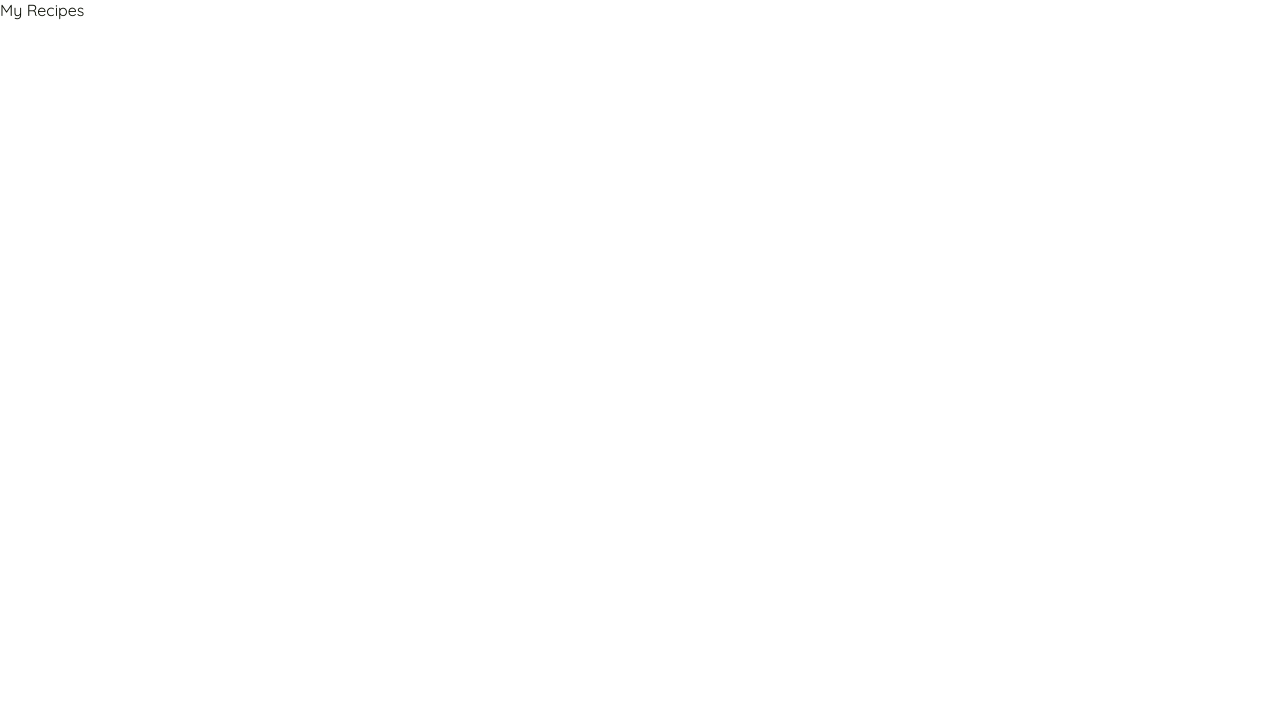
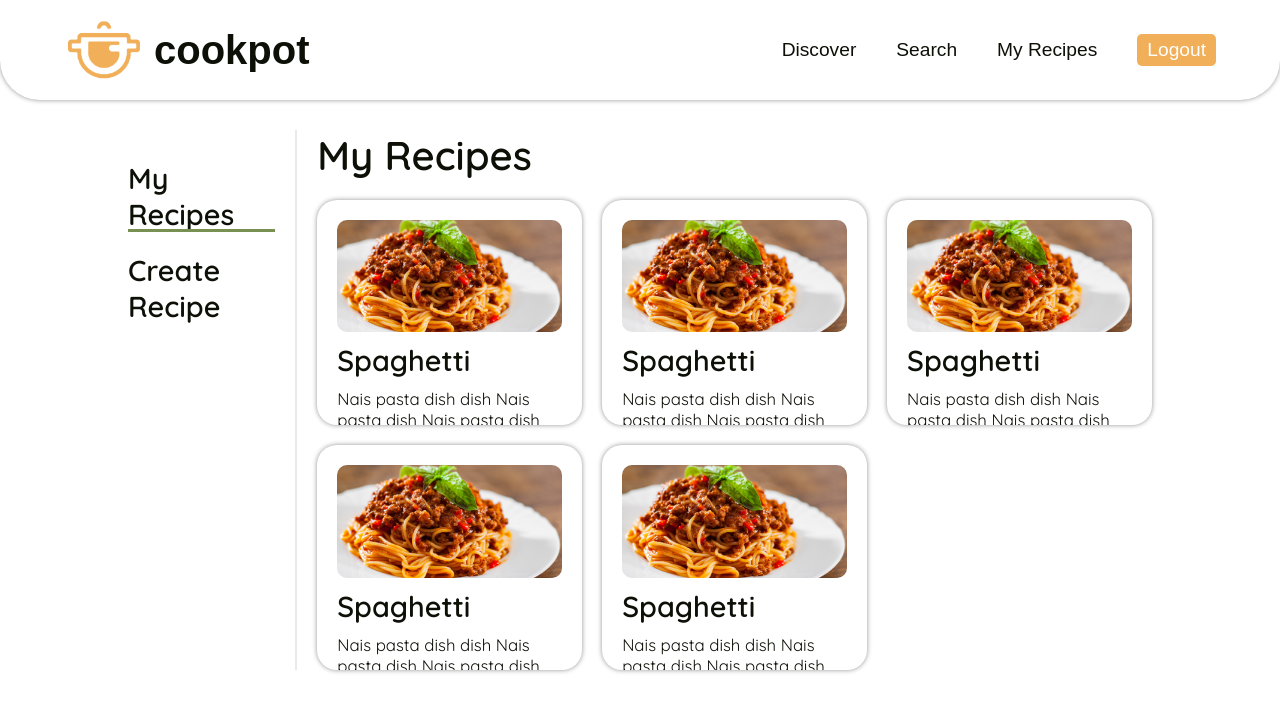
Before and after one commit to notvalproate/cookpot, a React (Vite) app in the folder website/: page /myrecipes in a window 1280 px wide. Shown: the top 712 px of the page. Built offline with nearby package versions, Linux system fonts and the light colour scheme; a web font is replaced by a local one.

Commit message:
My recipes done

```diff
--- a/website/src/components/general/Nav.css
+++ b/website/src/components/general/Nav.css
@@ -16,6 +16,8 @@
     padding: 0 5vw;
 
     font-family: "Signika Negative", sans-serif;
+
+    z-index: 999;
 }
 
 .navbar-left, .navbar-right {
--- a/website/src/components/general/RecipeDisplayer.css
+++ b/website/src/components/general/RecipeDisplayer.css
@@ -7,7 +7,7 @@
 
 .recipe-displayer-recipe {
     width: 100%;
-    aspect-ratio: 1 / 0.8;
+    aspect-ratio: 1 / 0.85;
     overflow: hidden;
     box-sizing: border-box;
     padding: 20px;
--- /dev/null
+++ b/website/src/components/pages/myrecipes/MyRecipes.css
@@ -0,0 +1,134 @@
+.myrecipes-container {
+    box-sizing: border-box;
+    width: 100vw;
+    padding: 30px 10vw 50px;
+}
+
+.myrecipes {
+    width: 100%;
+    display: flex;
+    min-height: 50vh;
+}
+
+.myrecipes-left {
+    width: 15%;
+    padding: 30px 0;
+    margin: 0;
+    list-style: none;
+    font-size: 1.8rem;
+    font-weight: 600;
+    display: flex;
+    flex-direction: column;
+    row-gap: 20px;
+    align-items: flex-end;
+    padding-right: 20px;
+}
+
+.myrecipes-left-item {
+    position: relative;
+    transition: 200ms ease-in-out;
+}
+
+.myrecipes-left-item:hover {
+    cursor: pointer;
+}
+
+.myrecipes-left-item::after {
+    content: "";
+    position: absolute;
+    bottom: 0;
+    left: 0;
+    width: 0%;
+    height: 3px;
+    background-color: #789051;
+    transition: 200ms ease-in-out;
+}
+
+.myrecipes-left-selected::after {
+    content: "";
+    position: absolute;
+    bottom: 0;
+    left: 0;
+    width: 100%;
+    height: 3px;
+    background-color: #789051;
+    transition: 200ms ease-in-out;
+}
+
+.myrecipes-left-item:hover::after {
+    width: 100%;
+}
+
+.divider {
+    width: 2px;
+    background-color: rgb(233, 233, 233);
+    margin-right: 20px;
+}
+
+.myrecipes-right {
+    width: 85%;
+    display: flex;
+    flex-direction: column;
+    row-gap: 20px;
+}
+
+.right-title {
+    font-size: 2.5rem;
+    font-weight: 600;
+}
+
+.recipe-form-wrapper {
+    display: flex;
+    flex-direction: column;
+    row-gap: 20px;
+    margin-top: 20px;
+}
+
+.recipe-field {
+    display: flex;
+    flex-direction: column;
+    row-gap: 5px;
+    font-size: 1.6rem;
+    font-weight: 400;
+}
+
+.recipe-input {
+    width: 50%;
+    height: 35px;
+    border: none;
+    border-radius: 5px;
+    background-color: rgb(240, 240, 240);
+    padding-left: 10px;
+    font-size: 1.3rem;
+}
+
+.recipe-input:focus {
+    outline: none;
+}
+
+.recipe-textarea {
+    font-family: "Quicksand", sans-serif;
+    width: 70%;
+    height: 30vh;
+    border: none;
+    border-radius: 5px;
+    background-color: rgb(240, 240, 240);
+    padding: 10px;
+    font-size: 1.1rem;
+    resize: none;
+}
+
+.recipe-textarea:focus {
+    outline: none;
+}
+
+.recipe-button {
+    width: 100px;
+}
+
+.recipe-made {
+    font-size: 1.6rem;
+    font-weight: 500;
+    margin-top: 20px;
+    margin-bottom: 20px;
+}
--- /dev/null
+++ b/website/src/components/pages/myrecipes/MyRecipes.jsx
@@ -0,0 +1,157 @@
+import './MyRecipes.css'
+
+import Nav from '../../general/Nav';
+import RecipeDisplayer from '../../general/RecipeDisplayer';
+import { useEffect, useState } from 'react';
+import { useSelector } from 'react-redux';
+import { useNavigate } from 'react-router-dom';
+
+function MyRecipes() {
+    const loggedIn = useSelector(state => state.user.loggedIn);
+    const navigate = useNavigate();
+
+    useEffect(() => {
+        document.title = "cookpot | My Recipes"
+        if(!loggedIn) {
+            navigate('/login');
+        }
+    }, []);
+
+    const [create, setCreate] = useState(false);
+
+    const recipes = [
+        {
+            title: "Spaghetti",
+            description: "Nais pasta dish dish Nais pasta dish Nais pasta dish Nais pasta dish Nais pasta dish Nais pasta dish ",
+            imgUrl: "spaget.jpg",
+            recipeUrl: "/recipe?id=1"
+        },
+        {
+            title: "Spaghetti",
+            description: "Nais pasta dish dish Nais pasta dish Nais pasta dish Nais pasta dish Nais pasta dish Nais pasta dish ",
+            imgUrl: "spaget.jpg",
+            recipeUrl: "/recipe?id=1"
+        },
+        {
+            title: "Spaghetti",
+            description: "Nais pasta dish dish Nais pasta dish Nais pasta dish Nais pasta dish Nais pasta dish Nais pasta dish ",
+            imgUrl: "spaget.jpg",
+            recipeUrl: "/recipe?id=1"
+        },
+        {
+            title: "Spaghetti",
+            description: "Nais pasta dish dish Nais pasta dish Nais pasta dish Nais pasta dish Nais pasta dish Nais pasta dish ",
+            imgUrl: "spaget.jpg",
+            recipeUrl: "/recipe?id=1"
+        },
+        {
+            title: "Spaghetti",
+            description: "Nais pasta dish dish Nais pasta dish Nais pasta dish Nais pasta dish Nais pasta dish Nais pasta dish ",
+            imgUrl: "spaget.jpg",
+            recipeUrl: "/recipe?id=1"
+        },
+    ];
+
+    const [recipeName, setRecipeName] = useState('');
+    const [ingredients, setIngredients] = useState('');
+    const [instructions, setInstructions] = useState('');
+    const [coverPhoto, setCoverPhoto] = useState(null);
+    const [submitted, setSubmitted] = useState(false);
+
+    async function handleSubmit(e) {
+        e.preventDefault();
+
+        const formData = new FormData();
+        formData.append('recipeName', recipeName);
+        formData.append('ingredients', ingredients);
+        formData.append('instructions', instructions);
+        if(coverPhoto) {
+            formData.append('coverPhoto', coverPhoto);
+        } else {
+            formData.append('coverPhoto', null);
+        }
+
+        setSubmitted(true);
+        try {
+            const res = await fetch('http://localhost:4000/api/recipes', {
+                method: 'POST',
+                body: formData,
+            });
+
+            if(res.ok) {
+                setSubmitted(true);
+            }
+        } catch (error) {
+            console.log(error);
+        }
+    }
+
+    function resetForm() {
+        setRecipeName('');
+        setIngredients('');
+        setInstructions('');
+        setCoverPhoto(null);
+        setSubmitted(false);
+    }
+
+    return (
+        <>
+            <Nav/>
+            <div className="myrecipes-container">
+                <div className="myrecipes">
+                    <ul className="myrecipes-left">
+                        <li className={`myrecipes-left-item ${create ? '' : 'myrecipes-left-selected'}`} onClick={() => setCreate(false)}>My Recipes</li>
+                        <li className={`myrecipes-left-item ${create ? 'myrecipes-left-selected' : ''}`} onClick={() => setCreate(true)}>Create Recipe</li>
+                    </ul>
+                    <div className="divider"></div>
+                    <div className="myrecipes-right">
+                        { create ?
+                            <form className="recipe-form" onSubmit={handleSubmit}>
+                                <div className="right-title">Create Recipe</div>
+                                { submitted ?
+                                <>
+                                    <div className="recipe-made">Recipe Created!</div>
+                                    <div className="standard-button recipe-button" onClick={resetForm}>Create New</div>
+                                </>
+                                :
+                                <div className="recipe-form-wrapper">
+                                    <div className="recipe-field">
+                                        <label className="recipe-label">Recipe Name</label>
+                                        <input type="text" className="recipe-input" value={recipeName} onChange={(e) => setRecipeName(e.target.value)} placeholder="Recipe Name" required/>
+                                    </div>
+                                    <div className="recipe-field">
+                                        <label className="recipe-label">Ingredients</label>
+                                        <textarea className="recipe-textarea" value={ingredients} onChange={(e) => setIngredients(e.target.value)} placeholder="Ingredients" required/>
+                                    </div>
+                                    <div className="recipe-field">
+                                        <label className="recipe-label">Instructions</label>
+                                        <textarea className="recipe-textarea" value={instructions} onChange={(e) => setInstructions(e.target.value)}  placeholder="Instructions" required/>
+                                    </div>
+                                    <div className="recipe-field">
+                                        <label className="recipe-label">Cover Photo</label>
+                                        <input type="file" className="recipe-input" onChange={(e) => setCoverPhoto(e.target.files[0])} />
+                                    </div>
+                                    <button className="standard-button recipe-button" type="submit">Create</button>
+                                </div>
+                                }
+                            </form>
+                            :
+                            <>
+                                <div className="right-title">My Recipes</div>
+                                { recipes.length === 0 ?
+                                    <h2>No Recipes Created!</h2>
+                                    :
+                                    <div className="recipe-results">
+                                        <RecipeDisplayer recipes={recipes}/>
+                                    </div>
+                                }
+                            </>
+                        }
+                    </div>
+                </div>
+            </div>
+        </>
+    );
+}
+
+export default MyRecipes;
--- a/website/src/components/pages/search/Search.css
+++ b/website/src/components/pages/search/Search.css
@@ -8,6 +8,7 @@
     width: 100%;
     display: flex;
     justify-content: space-between;
+    column-gap: 20px;
     margin-bottom: 30px;
 }
 
--- a/website/src/main.jsx
+++ b/website/src/main.jsx
@@ -10,6 +10,7 @@ import './index.css';
 import Discover from './components/pages/discover/Discover';
 import Login from './components/pages/login/Login';
 import Search from './components/pages/search/Search';
+import MyRecipes from './components/pages/myrecipes/MyRecipes';
 
 const router = createBrowserRouter([
     {
@@ -27,7 +28,7 @@ const router = createBrowserRouter([
     },
     {
         path: '/myrecipes',
-        element: <div>My Recipes</div>
+        element: <MyRecipes/>,
     },
     {
         path: '/login',
--- a/website/src/state/user/user.slice.js
+++ b/website/src/state/user/user.slice.js
@@ -2,7 +2,7 @@ import { createSlice } from "@reduxjs/toolkit";
 
 const initialState = {
     name: null,
-    loggedIn: false,
+    loggedIn: true,
 };
 
 const userSlice = createSlice({
```
